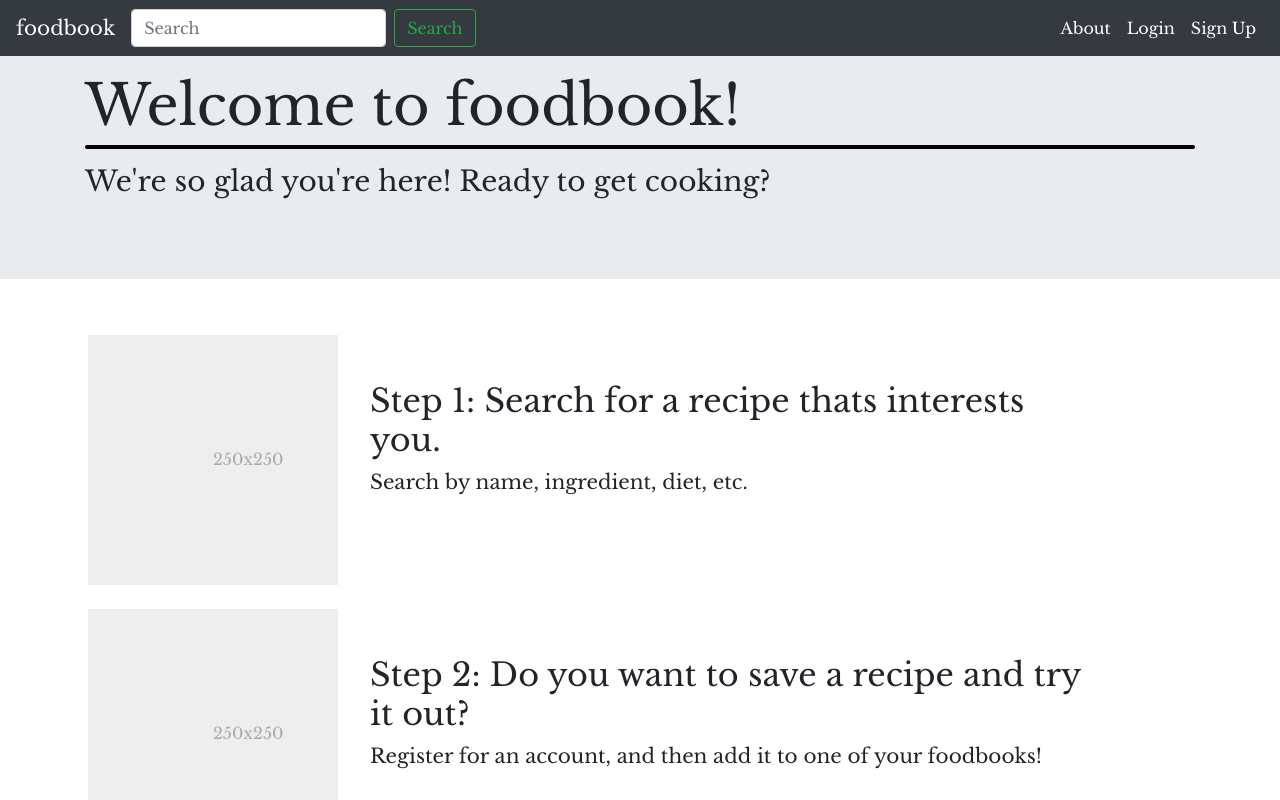
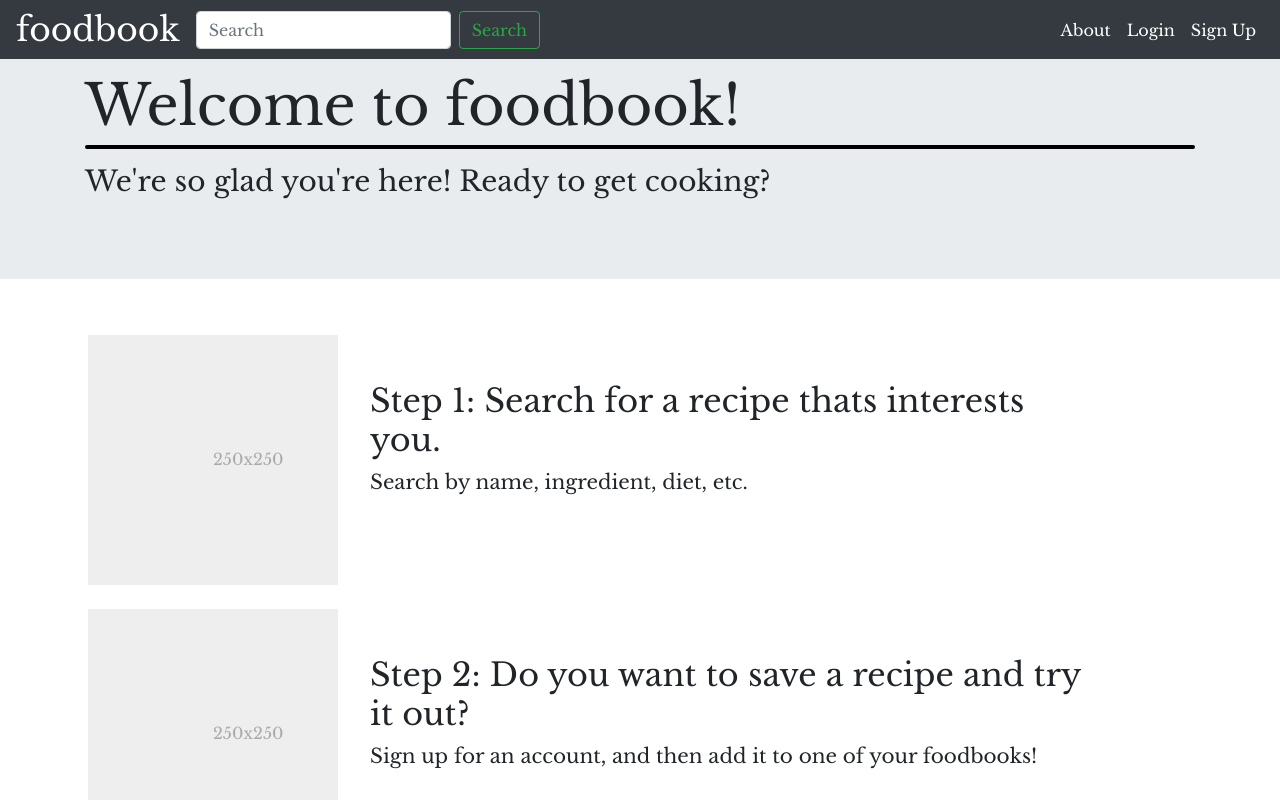
Before and after one commit to dylanaldrich/foodbook, a React (Create React App) app in the folder foodbook_client/: page / in a window 1280 px wide. Shown: the top 800 px of the page. Built offline with nearby package versions, Linux system fonts and the light colour scheme.

Commit message:
adjusts styling on navbar

```diff
--- a/foodbook_client/src/components/NavBar/NavBar.css
+++ b/foodbook_client/src/components/NavBar/NavBar.css
@@ -0,0 +1,4 @@
+.navbar-brand {
+    font-size: 33px;
+    line-height: 1;
+}
--- a/foodbook_client/src/components/NavBar/NavBar.js
+++ b/foodbook_client/src/components/NavBar/NavBar.js
@@ -1,5 +1,7 @@
 import React from 'react';
 import {NavLink} from 'react-router-dom';
+
+import './NavBar.css';
 
 const NavBar = (props) => {
     return (
--- a/foodbook_client/src/pages/Home.js
+++ b/foodbook_client/src/pages/Home.js
@@ -28,7 +28,7 @@ const Home = (props) => {
                     </div>
                     <div class='col-md-8 text-left'>
                         <h2 class='featurette-heading'>Step 2: Do you want to save a recipe and try it out?</h2>
-                        <p class='lead'>Register for an account, and then add it to one of your foodbooks!</p>
+                        <p class='lead'>Sign up for an account, and then add it to one of your foodbooks!</p>
                     </div>
                 </div>
                 <div class='row featurette align-items-center'>
```
